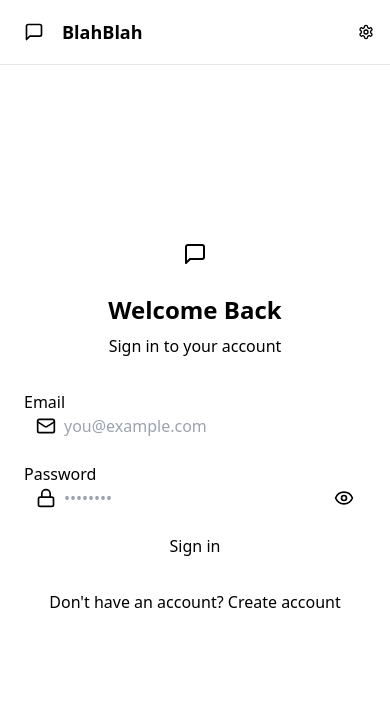
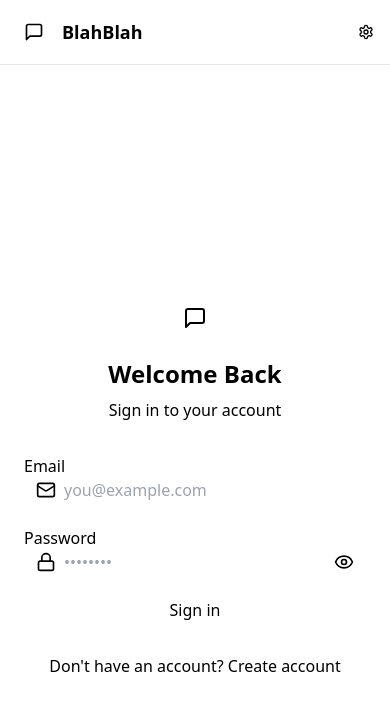
Before and after one commit to Puneet-chauhan01/chatApp, a React (Vite) app in the folder frontend/: page /login in a window 390 px wide. Shown: the top 710 px of the page. Built offline with nearby package versions, Linux system fonts and the light colour scheme; no server answers.

Commit message:
refactor: improve overflow handling in App and ChatContainer components

```diff
--- a/frontend/src/App.jsx
+++ b/frontend/src/App.jsx
@@ -49,7 +49,7 @@ const App = () => {
   return (
     <div data-theme={theme} className="flex flex-col h-screen" >
       <Navbar />
-       <div className="flex-1 overflow-auto ">
+       <div className="flex-1 overflow-automd:overflow-hidden pt-16  ">
       <Routes>
         <Route path="/" element={authUser ? <HomePage /> : <Navigate to="/login" />} />
         <Route path="/signup" element={!authUser ? <SignUpPage /> : <Navigate to="/" />} />
--- a/frontend/src/components/ChatContainer.jsx
+++ b/frontend/src/components/ChatContainer.jsx
@@ -61,12 +61,12 @@ const ChatContainer = () => {
   const { type, data } = selectedChat; // data = user object or group object
 
   return (
-    <div className="flex-1 flex flex-col h-full">
+    <div className="flex-1 flex flex-col h-full overflow-auto md:overflow-hidden">
       {/* Sticky header pushed below the 4rem-tall navbar */}
-      <div className="sflex-1 overflow-auto">
+      <div>
         <ChatHeader />
       </div>
-      <div className="flex-1 p-4 space-y-4">
+      <div className="flex-1 space-y-4 md:overflow-y-auto">
         {messages.map((message) => {
           // Determine avatar URL:
           let avatarUrl;
```
